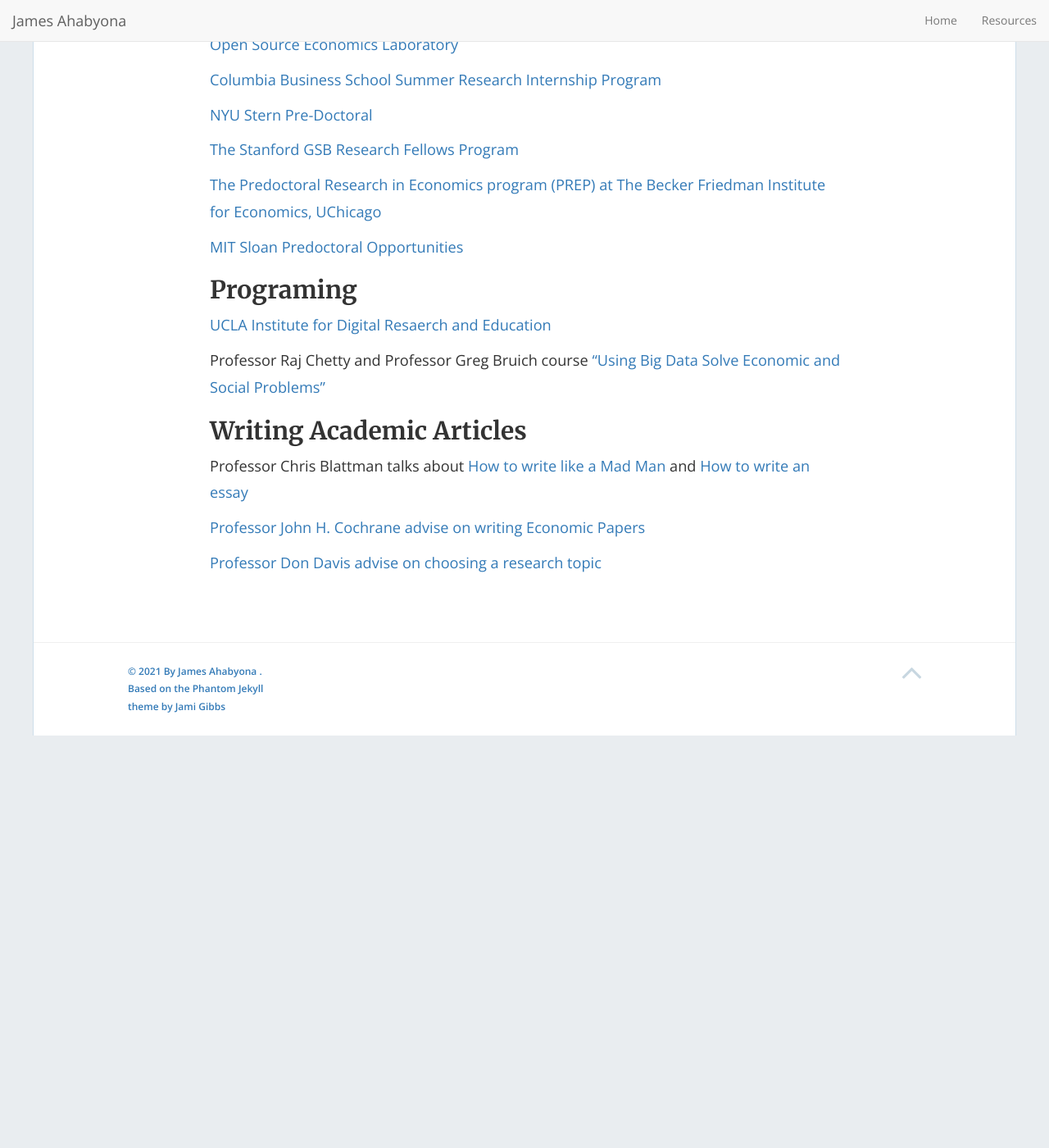
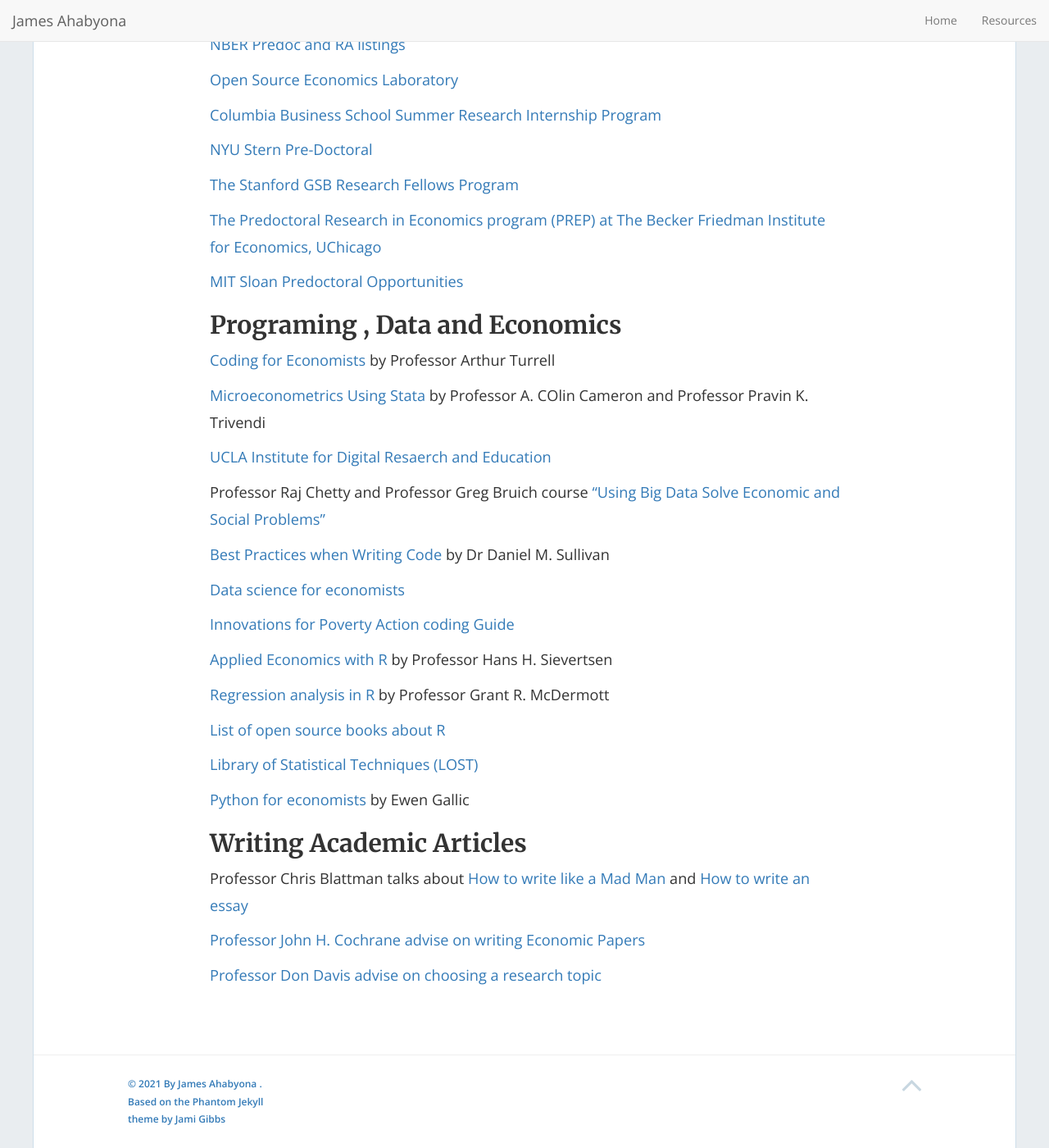
Before and after one commit to mariaelenaguer/mariaelenaguer.github.io, a Jekyll site: the page built from Resources.md, in a window 1280 px wide and 1400 px high, scrolled down 772 px. Shown: the whole window at 82% size. Built offline with Jekyll 4.4.1, drawn with Linux system fonts in a browser that asks for light colours; nearby versions of some CDN libraries; before the commit the page ends 1669 px from its top, so only the background shows below that; some of the changed text lies outside the part shown.

Commit message:
Update Resources.md

```diff
--- a/Resources.md
+++ b/Resources.md
@@ -7,11 +7,13 @@
   Welcome , i suggest that you read _The Third Door: The Wild Quest to Uncover How the World's Most Successful People Launched Their Careers_ by Alex Banayan and Dr Matt Clancy's Guide to [#EconTwitter.](https://mattclancy.medium.com/a-beginners-guide-to-econtwitter-d237a3a4608b/) .
 
 
-  Are you an African student interested in applying to graduate school ? if yes , then checkout [Graduate Applications International Network](http://gain-learning.net/)
+  Are you an African student interested in applying to graduate school ? if yes , then checkout [Graduate Applications International Network](http://gain-learning.net/) . Start with this advice [here](https://riccardodicato.wordpress.com/2021/04/23/phd_application_tips/)
 
 ## Econ PreDoc Programs
 
 [What is a predoctoral research assistantship, how do students find them, and why are they growing in popularity?](https://www.aeaweb.org/forum/305/predoctoral-research-assistantship-students-popularity)
+
+[Tips for RA's](https://www.dropbox.com/s/eej9n1ywknlzcu6/Applied%20Tips%20for%20Applied%20Micro%20RAs.pdf?dl=0)
 
 
 Pre-Doctoral Fellowship with Opportunity Insights  [Apply Now](https://opportunityinsights.org/wp-content/uploads/2021/09/OI_Predoc_2021-2022.pdf)
@@ -63,13 +65,41 @@
 
 
 
-## Programing
+## Programing , Data and Economics
+
+ [Coding for Economists](https://aeturrell.github.io/coding-for-economists/intro.html) by Professor Arthur Turrell
+
+ [Microeconometrics Using Stata](http://cameron.econ.ucdavis.edu/musbook/MUS2_Draft_Contents_November_2020.pdf
+) by Professor A. COlin Cameron and Professor Pravin K. Trivendi
 
 
 [UCLA Institute for Digital Resaerch and Education](https://stats.idre.ucla.edu/stata/)
 
 
 Professor Raj Chetty and Professor Greg Bruich course ["Using Big Data Solve Economic and Social Problems"](https://stats.idre.ucla.edu/stata/)
+
+[Best Practices when Writing Code](https://aeturrell.github.io/coding-for-economists/intro.html) by Dr Daniel M. Sullivan
+
+
+[Data science for economists](https://github.com/uo-ec607/lectures)
+
+
+[Innovations for Poverty Action coding Guide](https://povertyaction.github.io/guides/cleaning/readme/)
+
+
+[Applied Economics with R](https://github.com/uo-ec607/lectures) by Professor Hans H. Sievertsen
+
+
+[Regression analysis in R](https://raw.githack.com/uo-ec607/lectures/master/08-regression/08-regression.html) by Professor Grant R. McDermott
+
+
+[List of open source books about R](https://www.peretaberner.eu/list-of-open-source-books-about-r/)
+
+
+[Library of Statistical Techniques (LOST)](https://lost-stats.github.io/)
+
+
+[Python for economists](https://lost-stats.github.io/) by Ewen Gallic
 
 
 ## Writing Academic Articles
```
